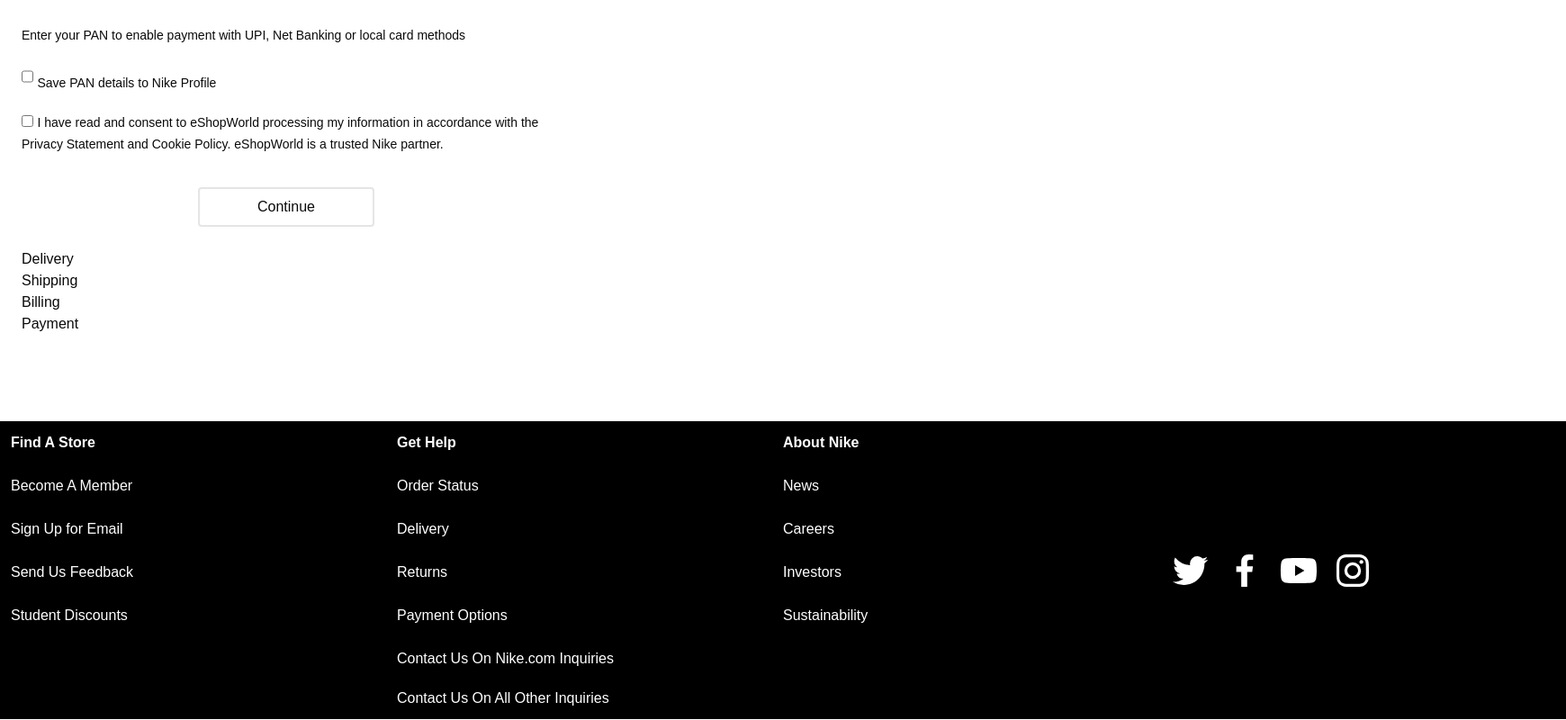
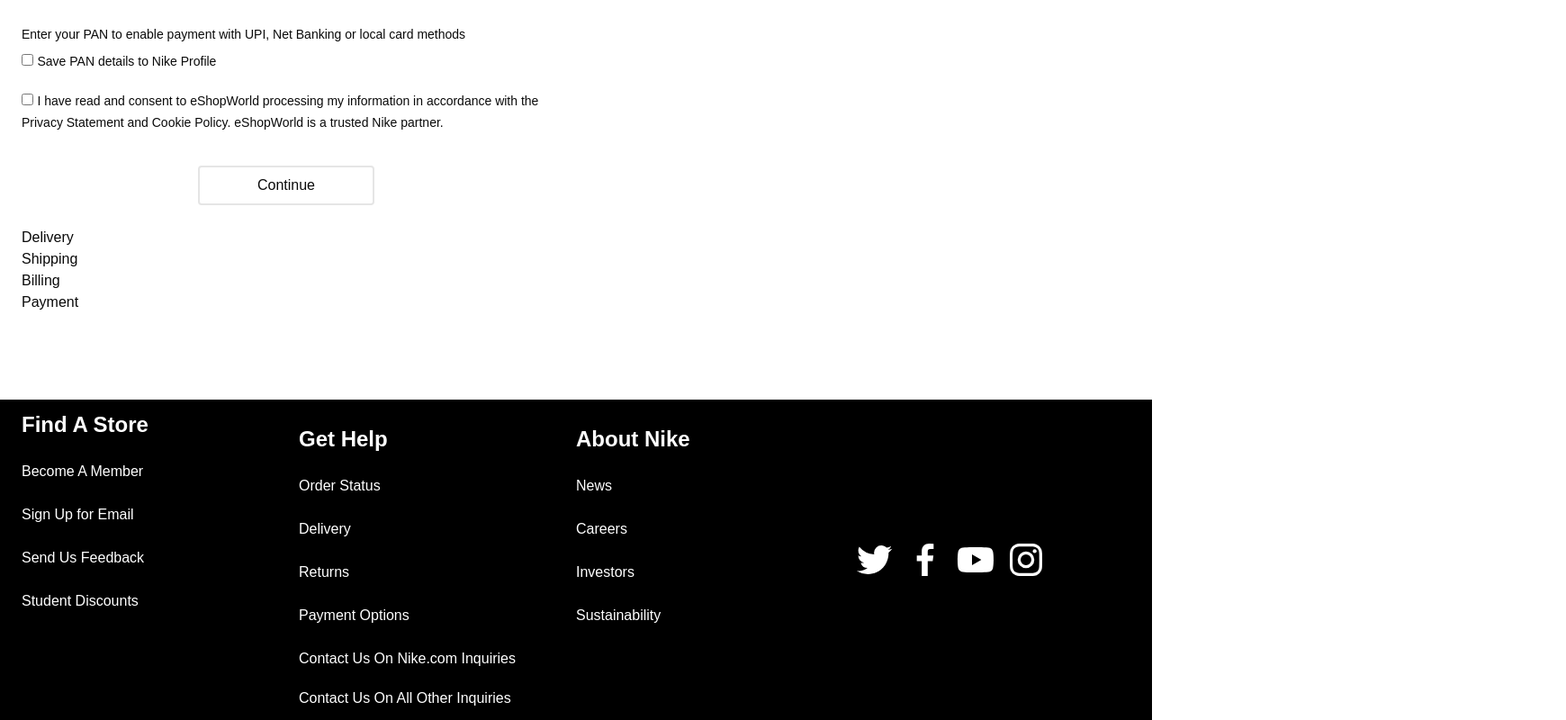
Before and after one commit to AliAkbarBrohiWebDeveloper/figma-Hakathon, a Next.js app: page /check in a window 1280 px wide. Shown: the part 1492-2292 px from the top of the page at 90% size, 1740 px wide, since content can reach past the window. Built offline with nearby package versions, Linux system fonts and the light colour scheme.

Commit message:
Adding final hakathon

```diff
--- a/src/app/check/page.tsx
+++ b/src/app/check/page.tsx
@@ -67,7 +67,8 @@
                   Enter your PAN to enable payment with UPI, Net Banking or local card methods
                 </p>
 
-                <input type="checkbox" className='mt-6 h-6' />  <span className='text-sm '>Save PAN details to Nike Profile</span>
+
+                <input type="checkbox"  className='mt-3'/>  <span className='text-sm '>Save PAN details to Nike Profile</span>
 
 <br />
 
--- a/src/components/layout/footer.tsx
+++ b/src/components/layout/footer.tsx
@@ -1,13 +1,12 @@
 import React from 'react'
 import { BiLogoFacebook, BiLogoInstagram, BiLogoTwitter, BiLogoYoutube } from 'react-icons/bi'
-
 
 
 const Footer = () => {
   return (
 
 
-    <footer className='bg-black text-white mt-24 w-auto h-auto md:w-[1740px] md:h-[331px] '>
+    <footer className='bg-black text-white mt-24 w-auto h-auto  px-3  '>
 
 <main className='conatiner grid grid-cols-1 md:grid-cols-4  mx-3 py-3'>
 
@@ -15,7 +14,7 @@
 
 <ul>
 
-    <li className='font-bold'>Find A Store</li>
+    <li className='font-bold text-2xl'>Find A Store</li>
     <li className='mt-6'>Become A Member</li>
     <li className='mt-6'>Sign Up for Email</li>
     <li className='mt-6'>Send Us Feedback</li>
@@ -25,7 +24,7 @@
 </div>
 <div>
     <ul>
-        <li className='font-bold '> Get Help</li>
+        <li className='font-bold  text-2xl mt-4'> Get Help</li>
         <li className='mt-6'>Order Status</li>
         <li className='mt-6'>Delivery</li>
         <li className='mt-6'>Returns</li>
@@ -37,14 +36,14 @@
 <div>
 
     <ul>
-        <li className='font-bold'>About Nike</li>
+        <li className='font-bold text-2xl mt-4'>About Nike</li>
         <li className='mt-6'>News</li>
         <li className='mt-6'>Careers</li>
         <li className='mt-6'>Investors</li>
         <li className='mt-6'>Sustainability</li>
     </ul>
 </div>
-<div className='flex gap-x-3 items-center'>
+<div className='flex gap-x-2 items-center'>
 <BiLogoTwitter className='text-5xl font-bold'/>
 <BiLogoFacebook className='text-5xl font-bold'/>
 <BiLogoYoutube className='text-5xl font-bold'/>
--- a/src/components/layout/headertop.tsx
+++ b/src/components/layout/headertop.tsx
@@ -13,6 +13,7 @@
   SheetTrigger,
 } from "@/components/ui/sheet"
 import { Menu } from 'lucide-react'
+import { BiSearch } from 'react-icons/bi'
 
 
 
@@ -27,7 +28,7 @@
 
       </div>
 
-<div className='  gap-x-10 hidden md:flex font-bold' >
+<div className='  gap-x-10 hidden md:flex font-bold md:ml-[700px]' >
 
 <Link href={'/'}></Link>
 
@@ -45,7 +46,18 @@
 
 
     <Link href={'/sign'}>Sign In|</Link>
+
+
 </div>
+
+<div className="relative w-64  md:hidden sm:block">
+          <input
+            type="text"
+
+            className="w-full pl-10 pr-4 py-2 border border-gray-300 rounded-lg"
+          />
+          <BiSearch className="absolute left-3 top-1/2 transform -translate-y-1/2 text-gray-500 text-xl " />
+        </div>
 
 
 <div>
@@ -75,11 +87,6 @@
 
 
     <Link href={'/sign'}>Sign In|</Link>
-
-
-
-
-
               <Link href={'men'}>Men</Link>
 
 
```
